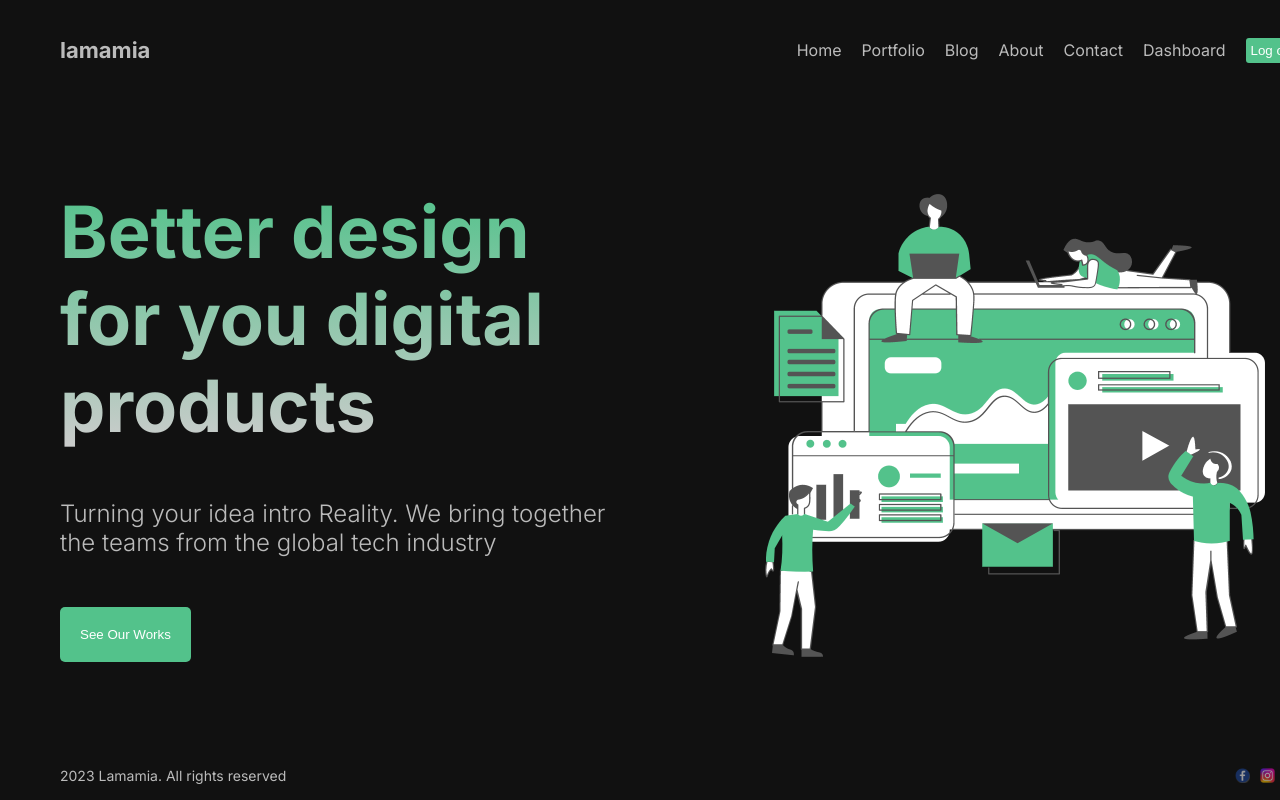
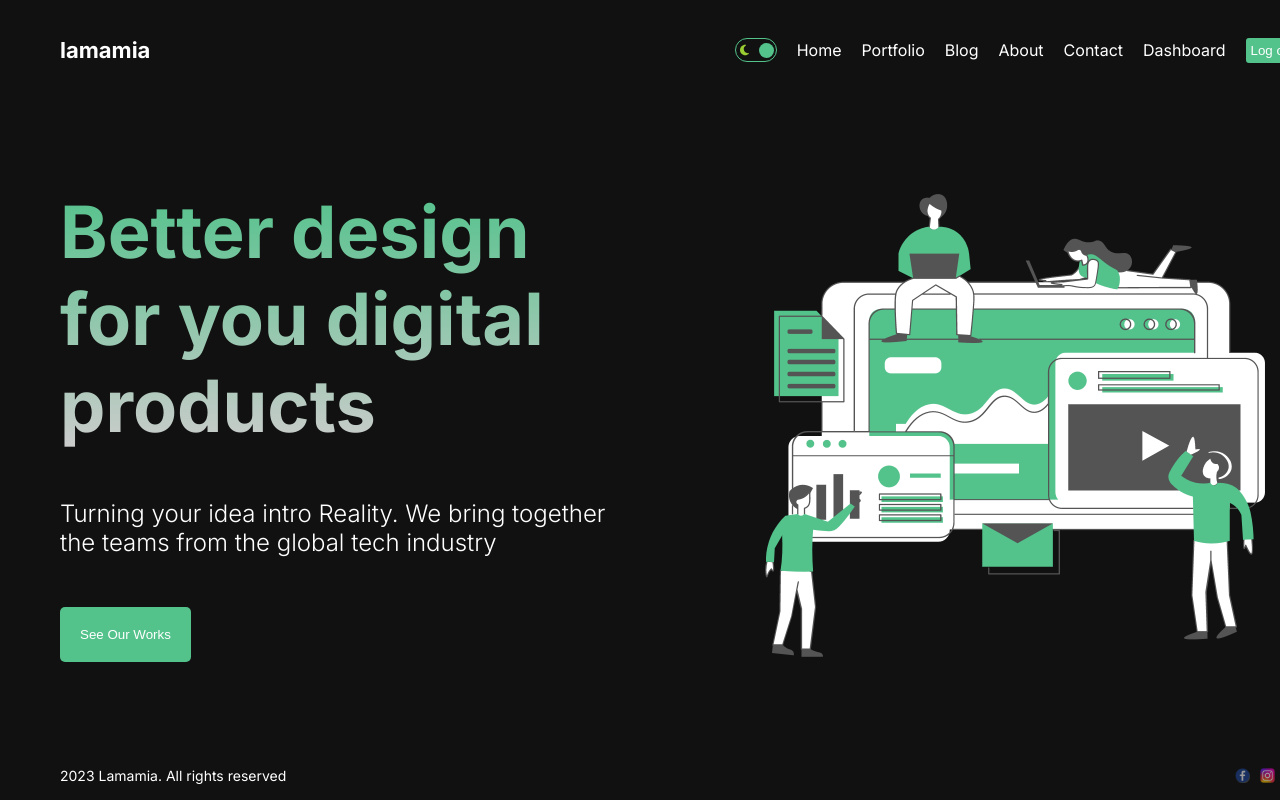
Before and after one commit to huytrandev123/shopping-next-js, a Next.js app: page / in a window 1280 px wide. Built offline with nearby package versions, Linux system fonts and the light colour scheme.

Commit message:
8. Dark/Light mode UI

```diff
--- /dev/null
+++ b/context/ThemeContext.js
@@ -0,0 +1,24 @@
+'use client';
+
+import { createContext, useContext, useState } from 'react';
+import classNames from 'classnames/bind';
+import styles from './ThemeContext.module.scss';
+const cx = classNames.bind(styles);
+
+export const ThemeContext = createContext();
+
+export const ThemeProvider = ({ children }) => {
+    const [mode, setMode] = useState('dark');
+
+
+
+    const toggle = () => {
+        setMode((prev) => (prev === 'dark' ? 'light' : 'dark'));
+    };
+
+    return (
+        <ThemeContext.Provider value={{ toggle, mode }}>
+            <div className={cx(`${mode}`)}>{children}</div>
+        </ThemeContext.Provider>
+    );
+};
--- /dev/null
+++ b/context/ThemeContext.module.scss
@@ -0,0 +1,9 @@
+.light {
+    background-color: var(--white-text);
+    color: #111;
+}
+
+.dark {
+    background-color: #111;
+    color: var(--white-text);
+}
--- a/package.json
+++ b/package.json
@@ -9,6 +9,11 @@
         "lint": "next lint"
     },
     "dependencies": {
+        "@fortawesome/fontawesome-svg-core": "^1.3.0",
+        "@fortawesome/free-brands-svg-icons": "^6.0.0",
+        "@fortawesome/free-regular-svg-icons": "^6.0.0",
+        "@fortawesome/free-solid-svg-icons": "^6.0.0",
+        "@fortawesome/react-fontawesome": "^0.1.17",
         "classnames": "^2.3.2",
         "eslint": "8.48.0",
         "eslint-config-next": "13.4.19",
--- a/src/app/globals.css
+++ b/src/app/globals.css
@@ -35,3 +35,14 @@ a {
     flex-direction: column;
     justify-content: space-between;
 }
+
+
+.light {
+    background-color: var(--white-text);
+    color: #111;
+}
+
+.dark {
+    background-color: #111;
+    color: var(--white-text);
+}
--- a/src/app/layout.js
+++ b/src/app/layout.js
@@ -3,6 +3,7 @@ import './globals.css';
 import Footer from '@/components/Footer';
 import Header from '@/components/(auth)/Header';
 import { Inter, Roboto, Poppins } from 'next/font/google';
+import { ThemeProvider } from '../../context/ThemeContext';
 
 const inter = Inter({ subsets: ['latin'] });
 
@@ -15,11 +16,13 @@ export default function RootLayout({ children }) {
     return (
         <html lang="en">
             <body className={inter.className}>
-                <div className="container">
-                    <Header />
-                    {children}
-                    <Footer />
-                </div>
+                <ThemeProvider>
+                    <div className="container">
+                        <Header />
+                        {children}
+                        <Footer />
+                    </div>
+                </ThemeProvider>
             </body>
         </html>
     );
--- a/src/components/(auth)/Header.jsx
+++ b/src/components/(auth)/Header.jsx
@@ -5,6 +5,7 @@ import Navbar from './Navbar';
 import styles from './Header.module.scss';
 import classNames from 'classnames/bind';
 import Button from '../Button';
+import DarkModeToggle from '../DarkMode/DarkModeToggle';
 
 const cx = classNames.bind(styles);
 
@@ -25,6 +26,7 @@ function Header() {
             </Link>
 
             <div className={cx('links')}>
+                <DarkModeToggle/>
                 {links.map((link) => (
                     <Navbar className={cx('link')} data={link} key={link.id} />
                 ))}
--- /dev/null
+++ b/src/components/DarkMode/DarkModeToggle.jsx
@@ -0,0 +1,31 @@
+'use client';
+
+import React, { useContext } from 'react';
+import styles from './DarkModeToggle.module.scss';
+import classNames from 'classnames/bind';
+import { FontAwesomeIcon } from '@fortawesome/react-fontawesome';
+import { faMoon, faSun } from '@fortawesome/free-solid-svg-icons';
+import { ThemeContext } from '../../../context/ThemeContext';
+const cx = classNames.bind(styles);
+
+function DarkModeToggle() {
+    // const mode = "light"
+
+    const { toggle, mode } = useContext(ThemeContext);
+
+    return (
+        <div className={cx('wrapper')} onClick={toggle}>
+            <div className={cx('icon')}>
+                <FontAwesomeIcon icon={faMoon} />
+            </div>
+
+            <div className={cx('icon')}>
+                <FontAwesomeIcon icon={faSun} />
+            </div>
+
+            <div className={cx('ball')} style={mode === 'light' ? { left: '2px' } : { right: '2px' }}></div>
+        </div>
+    );
+}
+
+export default DarkModeToggle;
--- /dev/null
+++ b/src/components/DarkMode/DarkModeToggle.module.scss
@@ -0,0 +1,26 @@
+.wrapper {
+    width: 42px;
+    height: 24px;
+    border: 1.5px solid var(--primary-color);
+    border-radius: 30px;
+    display: flex;
+    align-items: center;
+    justify-content: space-between;
+    padding: 4px;
+    text-align: center;
+    position: relative;
+    cursor: pointer;
+
+    .icon {
+        font-size: 12px;
+        color: yellowgreen;
+    }
+
+    .ball {
+        width: 15px;
+        height: 15px;
+        background-color: var(--primary-color);
+        border-radius: 50%;
+        position: absolute;
+    }
+}
```
Also changed, not shown: 1 other file (tests, documents, lock files or other folders).
